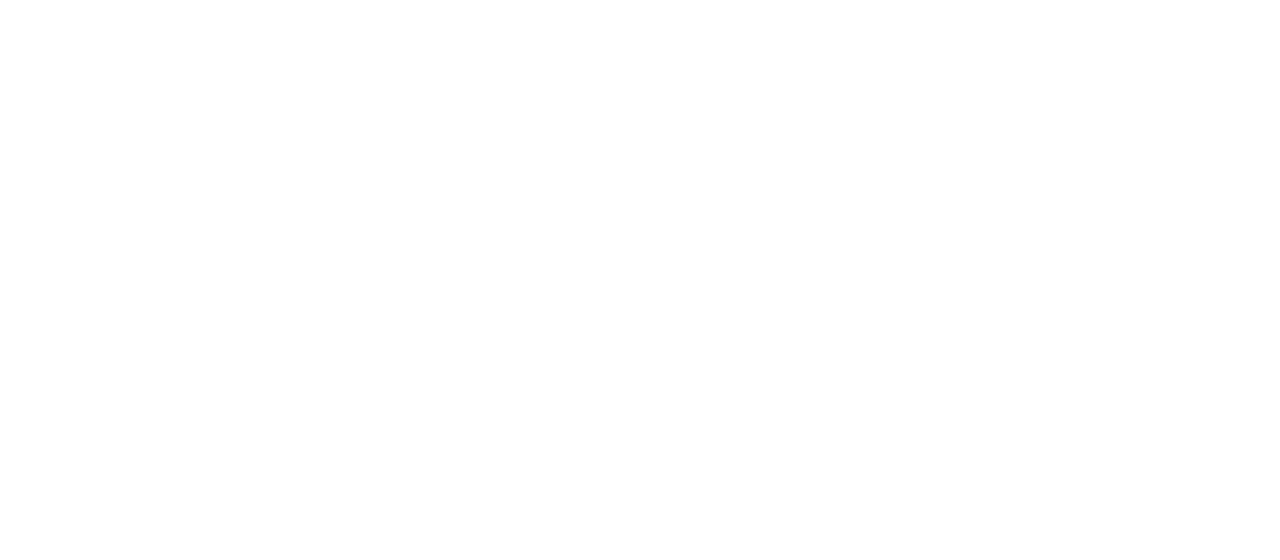
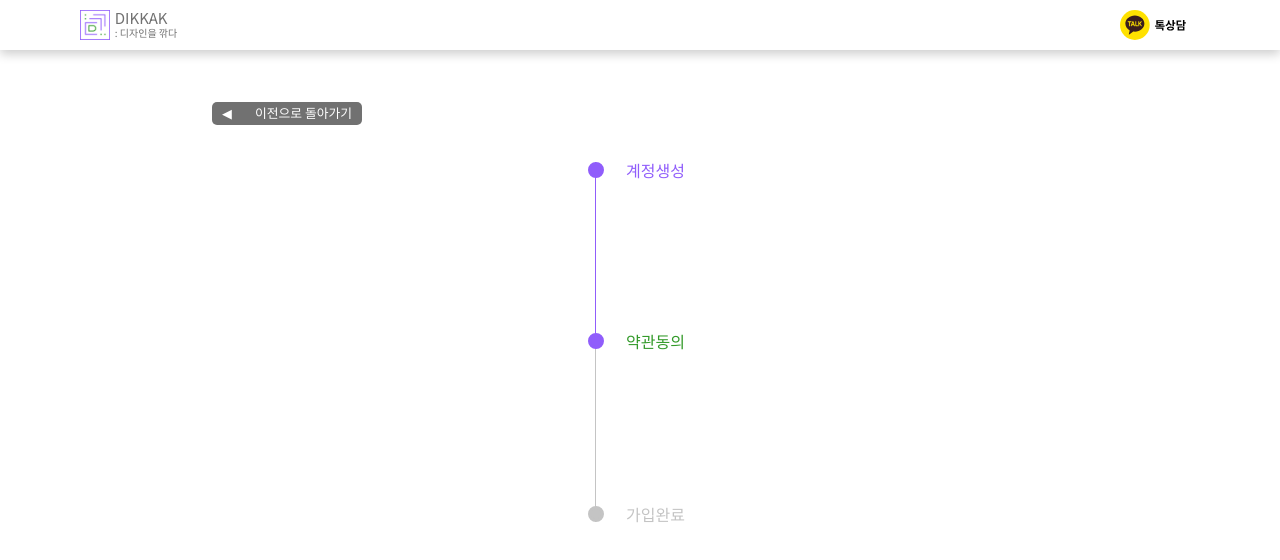
Before and after one commit to dikkak/dikkak-frontend, a React (Create React App) app: page /email_signup2 in a window 1280 px wide. Before the commit this address had no page. Shown: the top 560 px of the page. Built offline with nearby package versions, Linux system fonts and the light colour scheme.

Commit message:
[이메일회원가입1,2] 타임라인

```diff
--- a/src/Router.tsx
+++ b/src/Router.tsx
@@ -3,6 +3,8 @@ import { BrowserRouter, Route, Routes } from "react-router-dom";
 import Login from "./pages/Login";
 import Main from "./pages/Main";
 import FindAccount from "./pages/FindAccount";
+import EmailSignUp1 from './pages/EmailSignUp1';
+import EmailSignUp2 from './pages/EmailSignUp2';
 const Router = () => {
   return (
     <BrowserRouter>
@@ -10,6 +12,8 @@ const Router = () => {
         <Route path="/" element={<Main />} />
         <Route path="/login" element={<Login />} />
         <Route path="/findAccount" element={<FindAccount />} />
+        <Route path="/email_signup1" element={<EmailSignUp1 />} />
+        <Route path="/email_signup2" element={<EmailSignUp2 />} />
       </Routes>
     </BrowserRouter>
   );
--- /dev/null
+++ b/src/pages/EmailSignUp1.tsx
@@ -0,0 +1,115 @@
+import React from 'react';
+import { useNavigate } from 'react-router-dom';
+import styled from 'styled-components';
+import Menu from '../components/Menu';
+
+const Container = styled.div`
+  max-width: 1440px;
+  display: flex;
+  justify-content: center;
+  margin: 0 auto;
+  margin-top: 82px;
+`;
+const Wrapper = styled.div`
+  position: relative;
+  display: flex;
+  justify-content: center;
+  width: 70%;
+  height: 660px;
+  padding: 40px 0;
+`;
+const BackButton = styled.div`
+  position: absolute;
+  top: 20px;
+  left: 20px;
+  display: flex;
+  justify-content: space-between;
+  align-items: center;
+  width: 150px;
+  padding: 5px 10px;
+  background-color: #717171;
+  border-radius: 5px;
+
+  cursor: pointer;
+  &:hover {
+    opacity: 0.8;
+  }
+  p {
+    font-size: 0.8rem;
+    color: white;
+  }
+`;
+
+const TimeLine = styled.div`
+  margin: 20px auto;
+  padding: 20px;
+  height: 50vh;
+`;
+const Outer = styled.div`
+  display: flex;
+  flex-direction: column;
+  justify-content: space-between;
+  height: 47.5%;
+  border-left: 1px solid #C4C4C4;
+  h3 {
+    color: ${props => props.theme.subColor};
+    &::before {
+      background: ${props => props.theme.mainColor};
+      border: 3px solid ${props => props.theme.mainColor};
+    }
+  }
+`;
+const Outer2 = styled(Outer)`
+  height: 52.5%;
+  justify-content: space-between;
+  border-left: 1px solid #C4C4C4;
+  h3 {
+    color: #C4C4C4;
+    &::before {
+      background: #C4C4C4;
+      border: 3px solid #C4C4C4;
+    }
+  }
+`;
+
+const Title = styled.h3`
+  color: black;
+  position: relative;
+  margin: 0 0 0 30px;
+  &::before {
+    content: "";
+  position: absolute;
+  width: 10px;
+  height: 10px;
+  border-radius: 999px;
+  left: -38.5px;
+  }
+`;
+
+const EmailSignUp1 = () => {
+  const navigate = useNavigate();
+  return (
+    <>
+      <Menu/>
+      <Container>
+        <Wrapper>
+          <BackButton onClick={() => navigate(-1)}>
+            <p>◀︎</p>
+            <p>이전으로 돌아가기</p>
+          </BackButton>
+          <TimeLine>
+            <Outer>
+              <Title>계정생성</Title>
+            </Outer>
+            <Outer2>
+              <Title>약관동의</Title>
+              <Title>가입완료</Title>
+            </Outer2>
+        </TimeLine>
+        </Wrapper>
+      </Container>
+    </>
+  );
+};
+
+export default EmailSignUp1;
--- /dev/null
+++ b/src/pages/EmailSignUp2.tsx
@@ -0,0 +1,118 @@
+import React from 'react';
+import { useNavigate } from 'react-router-dom';
+import styled from 'styled-components';
+import Menu from '../components/Menu';
+
+const Container = styled.div`
+  max-width: 1440px;
+  display: flex;
+  justify-content: center;
+  margin: 0 auto;
+  margin-top: 82px;
+`;
+const Wrapper = styled.div`
+  position: relative;
+  display: flex;
+  justify-content: center;
+  width: 70%;
+  height: 660px;
+  padding: 40px 0;
+`;
+const BackButton = styled.div`
+  position: absolute;
+  top: 20px;
+  left: 20px;
+  display: flex;
+  justify-content: space-between;
+  align-items: center;
+  width: 150px;
+  padding: 5px 10px;
+  background-color: #717171;
+  border-radius: 5px;
+
+  cursor: pointer;
+  &:hover {
+    opacity: 0.8;
+  }
+  p {
+    font-size: 0.8rem;
+    color: white;
+  }
+`;
+
+const TimeLine = styled.div`
+  margin: 20px auto;
+  padding: 20px;
+  height: 50vh;
+`;
+const Outer = styled.div`
+  display: flex;
+  flex-direction: column;
+  justify-content: space-between;
+  height: 52%;
+  border-left: 1px solid ${props => props.theme.mainColor};
+  h3 {
+    color: ${props => props.theme.subColor};
+    &::before {
+      background: ${props => props.theme.mainColor};
+      border: 3px solid ${props => props.theme.mainColor};
+    }
+    &:first-child:not(.not) {
+      color: ${props => props.theme.mainColor};
+    }
+  };
+`;
+const Outer2 = styled(Outer)`
+  height: 48%;
+  justify-content: end;
+  border-left: 1px solid #C4C4C4;
+  h3 {
+    color: #C4C4C4;
+    &::before {
+      background: #C4C4C4;
+      border: 3px solid #C4C4C4;
+    }
+  }
+`;
+
+const Title = styled.h3`
+  color: black;
+  position: relative;
+  margin: 0 0 0 30px;
+  &::before {
+    content: "";
+  position: absolute;
+  width: 10px;
+  height: 10px;
+  border-radius: 999px;
+  left: -38.5px;
+  }
+`;
+
+const EmailSignUp2 = () => {
+  const navigate = useNavigate();
+  return (
+    <>
+      <Menu/>
+      <Container>
+        <Wrapper>
+          <BackButton onClick={() => navigate(-1)}>
+            <p>◀︎</p>
+            <p>이전으로 돌아가기</p>
+          </BackButton>
+          <TimeLine>
+            <Outer>
+              <Title>계정생성</Title>
+              <Title>약관동의</Title>
+            </Outer>
+            <Outer2>
+              <Title className='not'>가입완료</Title>
+            </Outer2>
+        </TimeLine>
+        </Wrapper>
+      </Container>
+    </>
+  );
+};
+
+export default EmailSignUp2;
```
